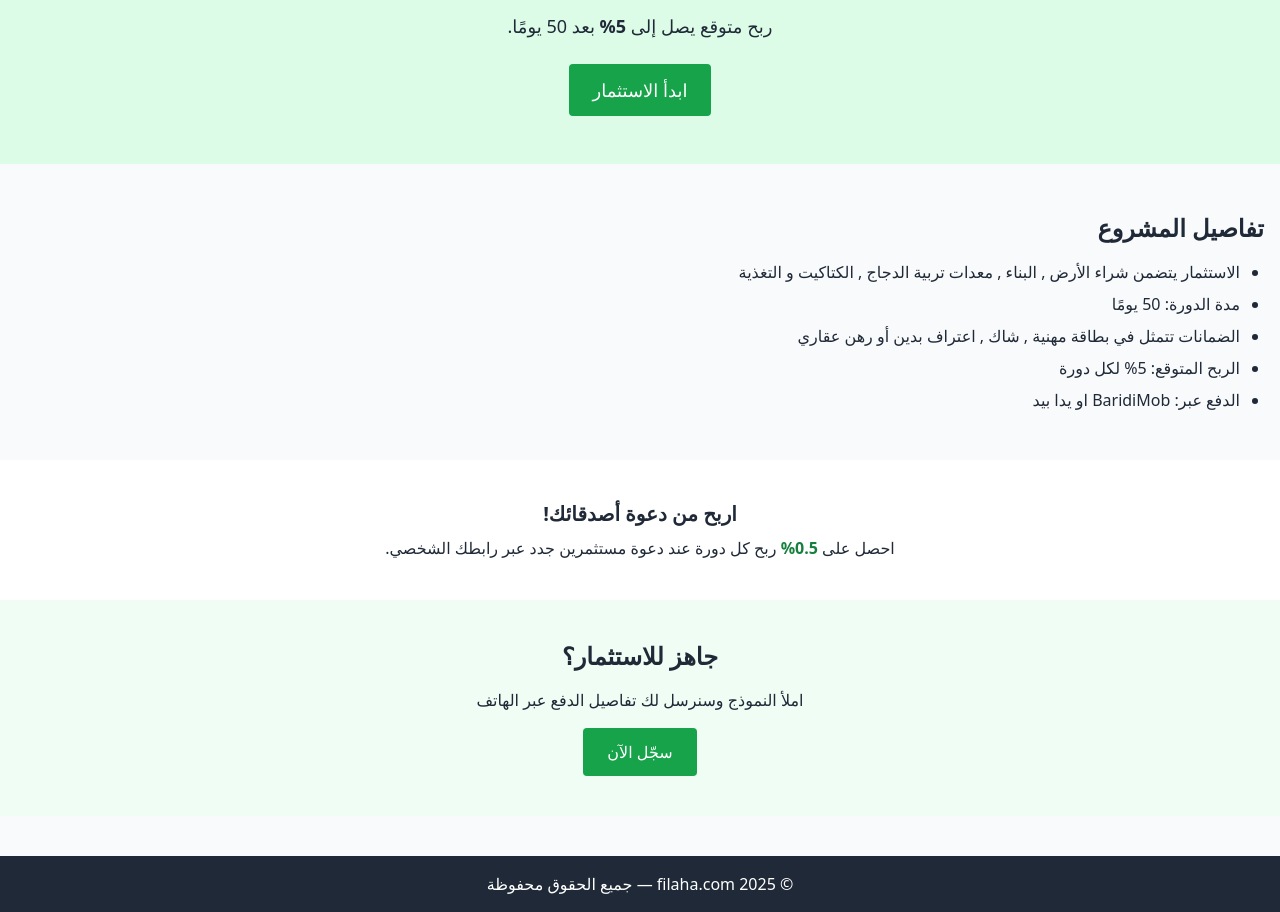
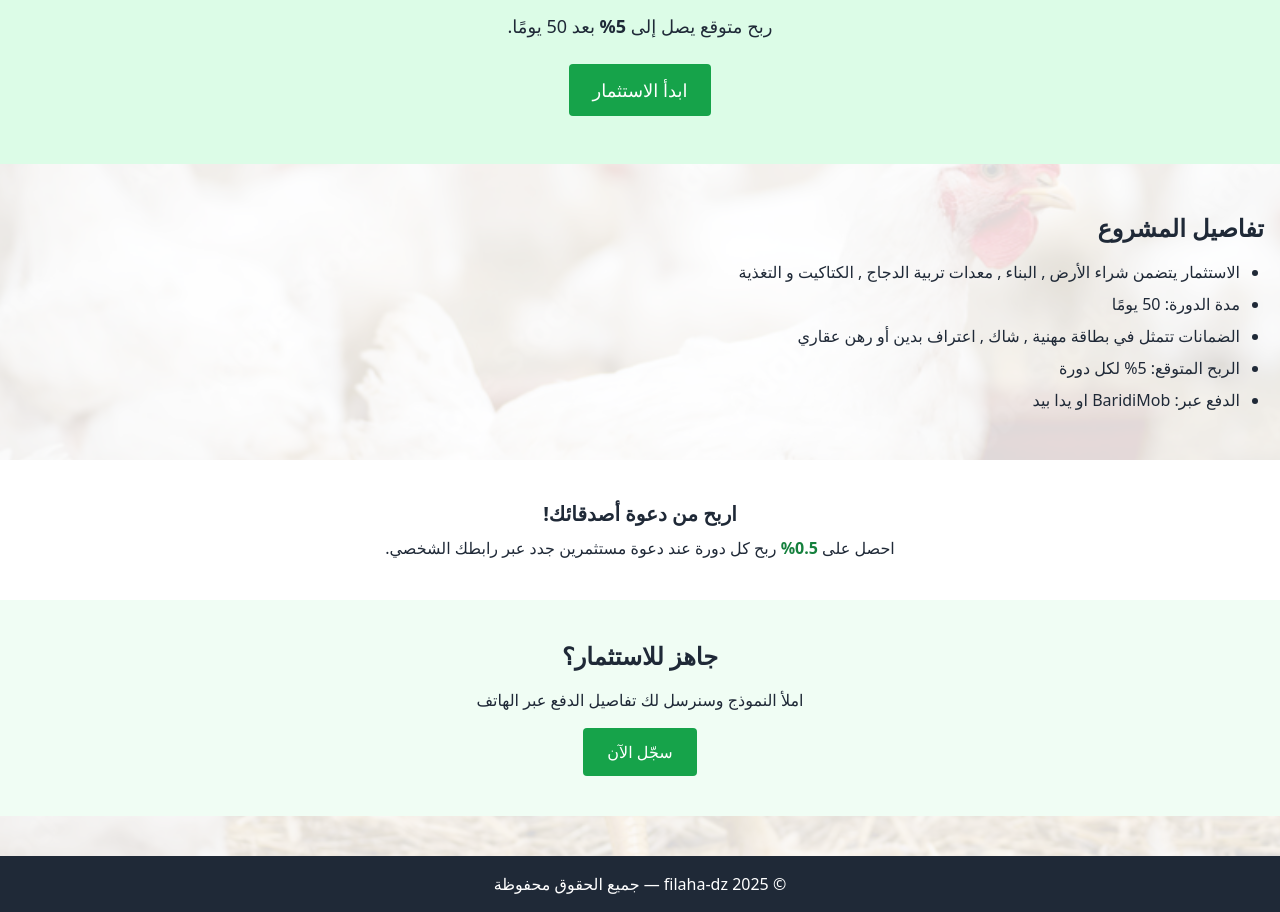
Before and after one commit to zaki818/mvp-filaha, a website: page public/index.html in a window 1280 px wide. Shown: the part 160-1072 px from the top of the page. Drawn offline with nearby package versions, Linux system fonts and the light colour scheme.

Commit message:
Add background image and update index.html

```diff
--- a/public/index.html
+++ b/public/index.html
@@ -5,8 +5,24 @@
   <meta name="viewport" content="width=device-width, initial-scale=1.0" />
   <title>filaha</title>
   <script src="https://cdn.tailwindcss.com"></script>
+  <style>
+    body {
+      background-image: url('1000_F_491786013_3XL3z247U2qKjCsIH8TZ8rMxYowVKxsP.jpg');
+      background-size: cover;
+      background-position: center;
+      background-repeat: no-repeat;
+      min-height: 100vh;
+    }
+
+    /* Optional: Add overlay to improve readability */
+    .overlay {
+      background-color: rgba(255, 255, 255, 0.85); /* change opacity here */
+    }
+  </style>
 </head>
-<body class="bg-gray-50 text-gray-800 font-sans">
+
+<body class="text-gray-800 font-sans">
+  <div class="overlay">
 
     <!-- Header -->
     <header class="bg-white shadow p-4">
@@ -18,7 +34,7 @@
 
     <!-- Hero Section -->
     <section class="bg-green-100 py-12 text-center">
-    <h2 class="text-3xl font-bold mb-4">    استثمر في مشروع تربية الدجاج واحصل على ربح متغير كل 50 يوم</h2>
+      <h2 class="text-3xl font-bold mb-4">استثمر في مشروع تربية الدجاج واحصل على ربح متغير كل 50 يوم</h2>
       <p class="text-lg mb-6">ربح متوقع يصل إلى <span class="font-bold">5%</span> بعد 50 يومًا.</p>
       <a href="invest.html" class="inline-block bg-green-600 text-white px-6 py-3 rounded text-lg hover:bg-green-700">ابدأ الاستثمار</a>
     </section>
@@ -27,9 +43,9 @@
     <section class="container mx-auto py-12 px-4">
       <h3 class="text-2xl font-semibold mb-4">تفاصيل المشروع</h3>
       <ul class="list-disc pr-6 space-y-2 text-right">
-      <li>  الاستثمار يتضمن شراء الأرض , البناء , معدات تربية الدجاج , الكتاكيت و التغذية    </li>
+        <li>الاستثمار يتضمن شراء الأرض , البناء , معدات تربية الدجاج , الكتاكيت و التغذية</li>
         <li>مدة الدورة: 50 يومًا</li>
-      <li>  الضمانات تتمثل في بطاقة مهنية , شاك , اعتراف بدين أو رهن عقاري</li>
+        <li>الضمانات تتمثل في بطاقة مهنية , شاك , اعتراف بدين أو رهن عقاري</li>
         <li>الربح المتوقع: 5% لكل دورة</li>
         <li>الدفع عبر: BaridiMob او يدا بيد</li>
       </ul>
@@ -46,14 +62,13 @@
       <h3 class="text-2xl font-semibold mb-4">جاهز للاستثمار؟</h3>
       <p class="mb-4">املأ النموذج وسنرسل لك تفاصيل الدفع عبر الهاتف</p>
       <a href="invest.html" class="inline-block bg-green-600 text-white px-6 py-3 rounded hover:bg-green-700">سجّل الآن</a>
-
-
     </section>
 
     <!-- Footer -->
     <footer class="bg-gray-800 text-white text-center p-4 mt-10">
-    © 2025 filaha.com — جميع الحقوق محفوظة
+      © 2025 filaha-dz — جميع الحقوق محفوظة
     </footer>
 
+  </div>
 </body>
 </html>
```
Also changed, not shown: public/1000_F_491786013_3XL3z247U2qKjCsIH8TZ8rMxYowVKxsP.jpg (added). Lines whose indentation alone changed are shown as unchanged.
